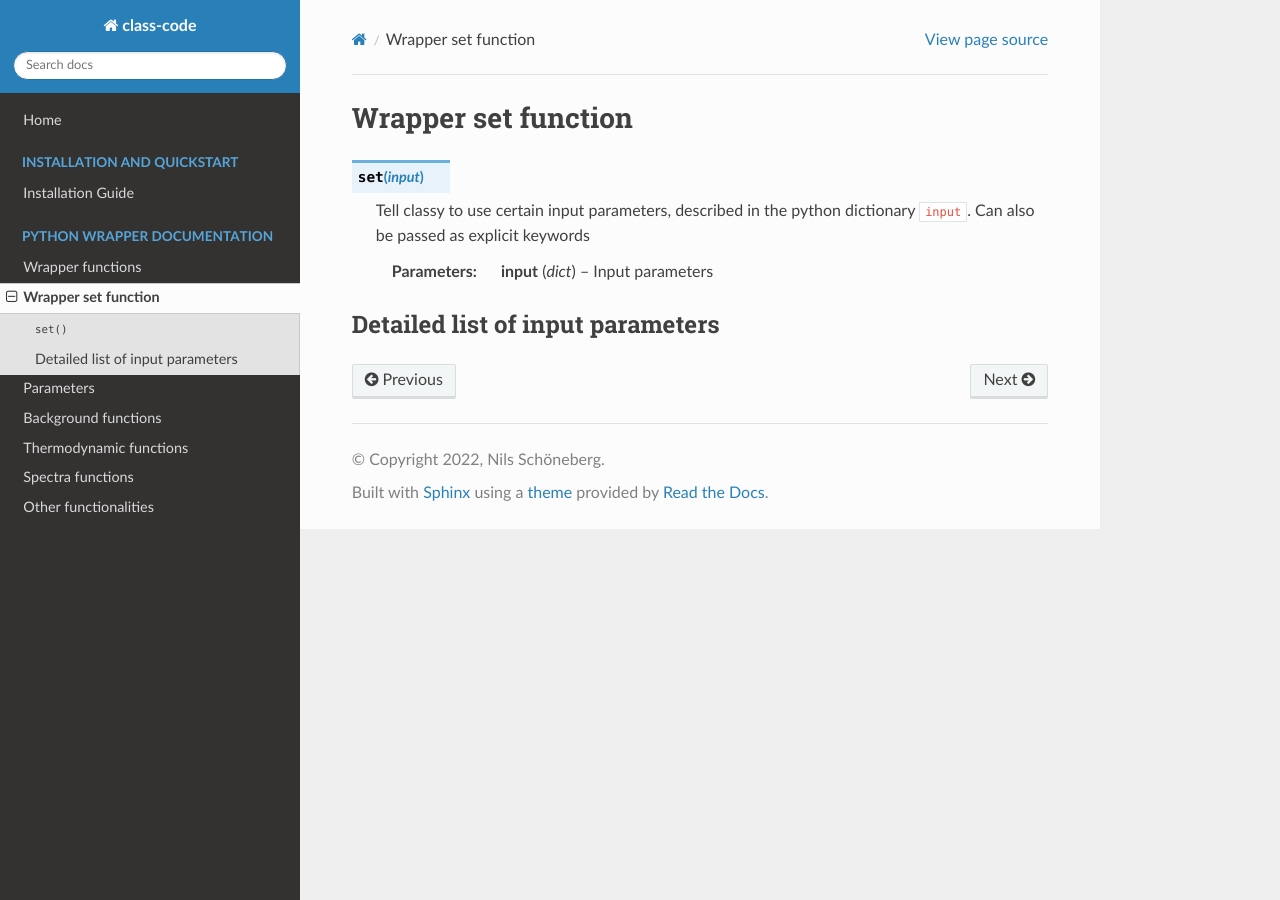
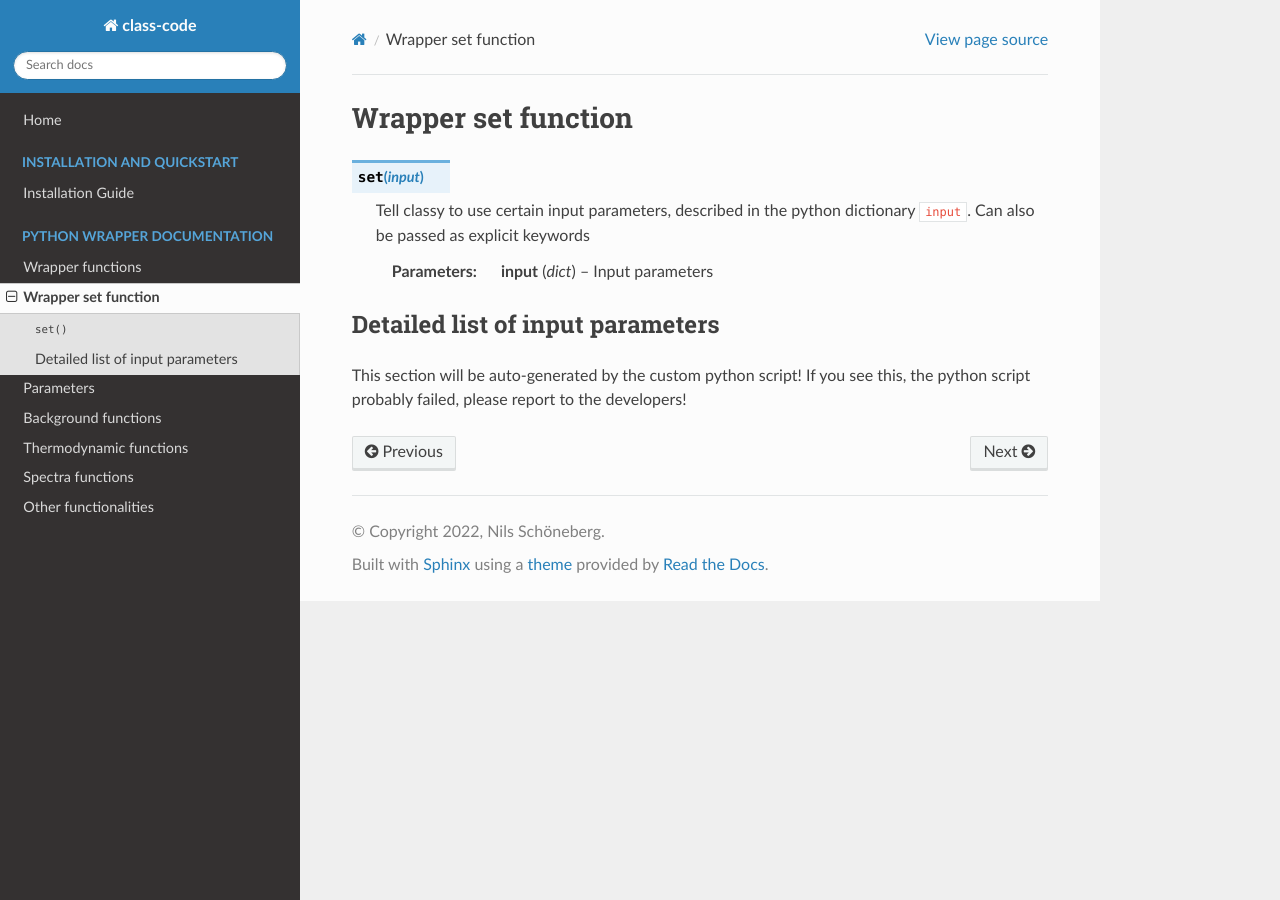
Before and after one commit to schoeneberg/class-code-documentation, a Sphinx documentation site: the page built from docs/wrapper_set.rst, in a window 1280 px wide. Built offline with Sphinx 7.4.7 and the Read the Docs theme 3.1.0, drawn with Linux system fonts in a browser that asks for light colours; pages that are not in the unit, such as notebooks, are missing from menus.

Commit message:
Update wrapper_set.rst

```diff
--- a/docs/wrapper_set.rst
+++ b/docs/wrapper_set.rst
@@ -13,3 +13,5 @@ Wrapper set function
 
 Detailed list of input parameters
 ---------------------------------
+
+This section will be auto-generated by the custom python script! If you see this, the python script probably failed, please report to the developers!
```
